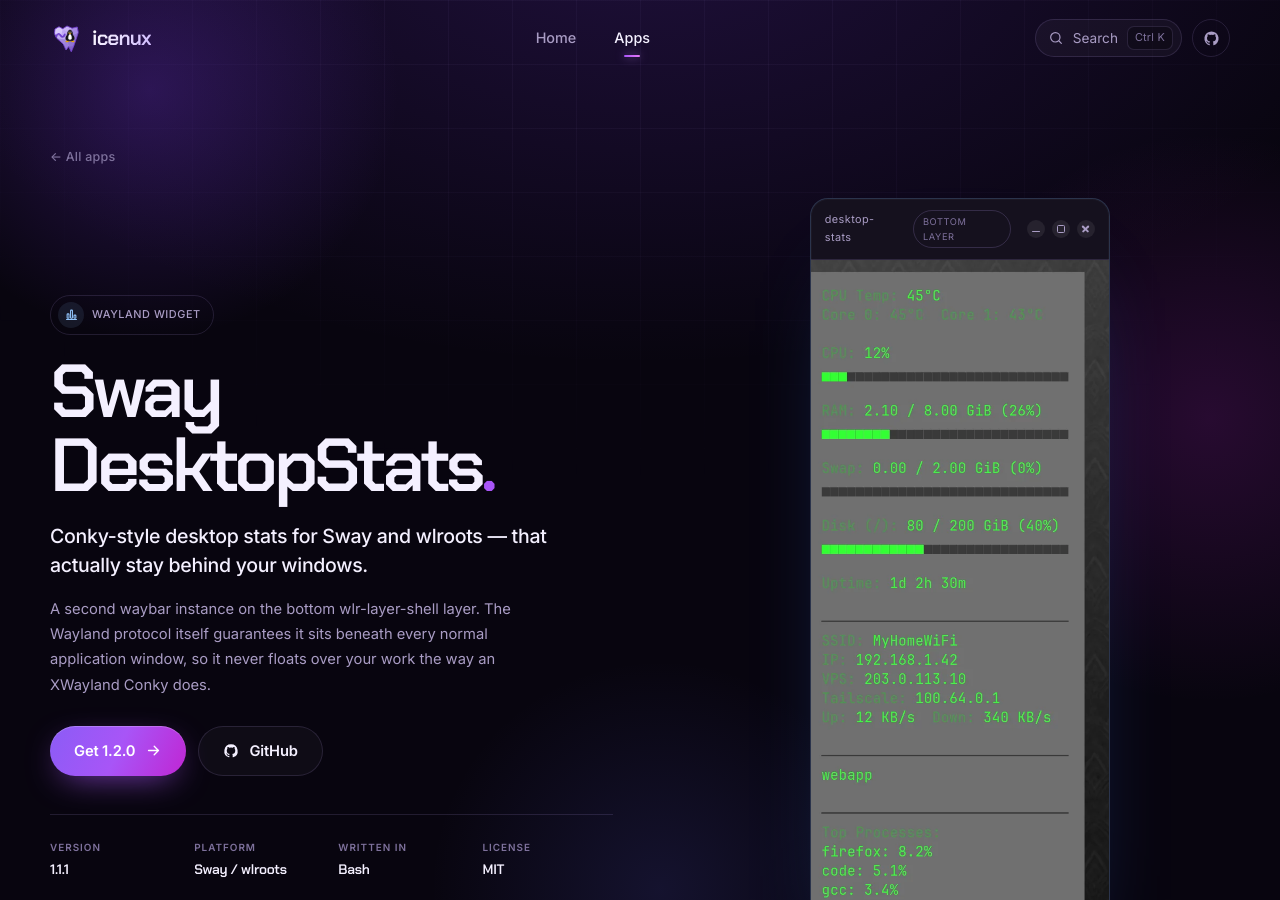
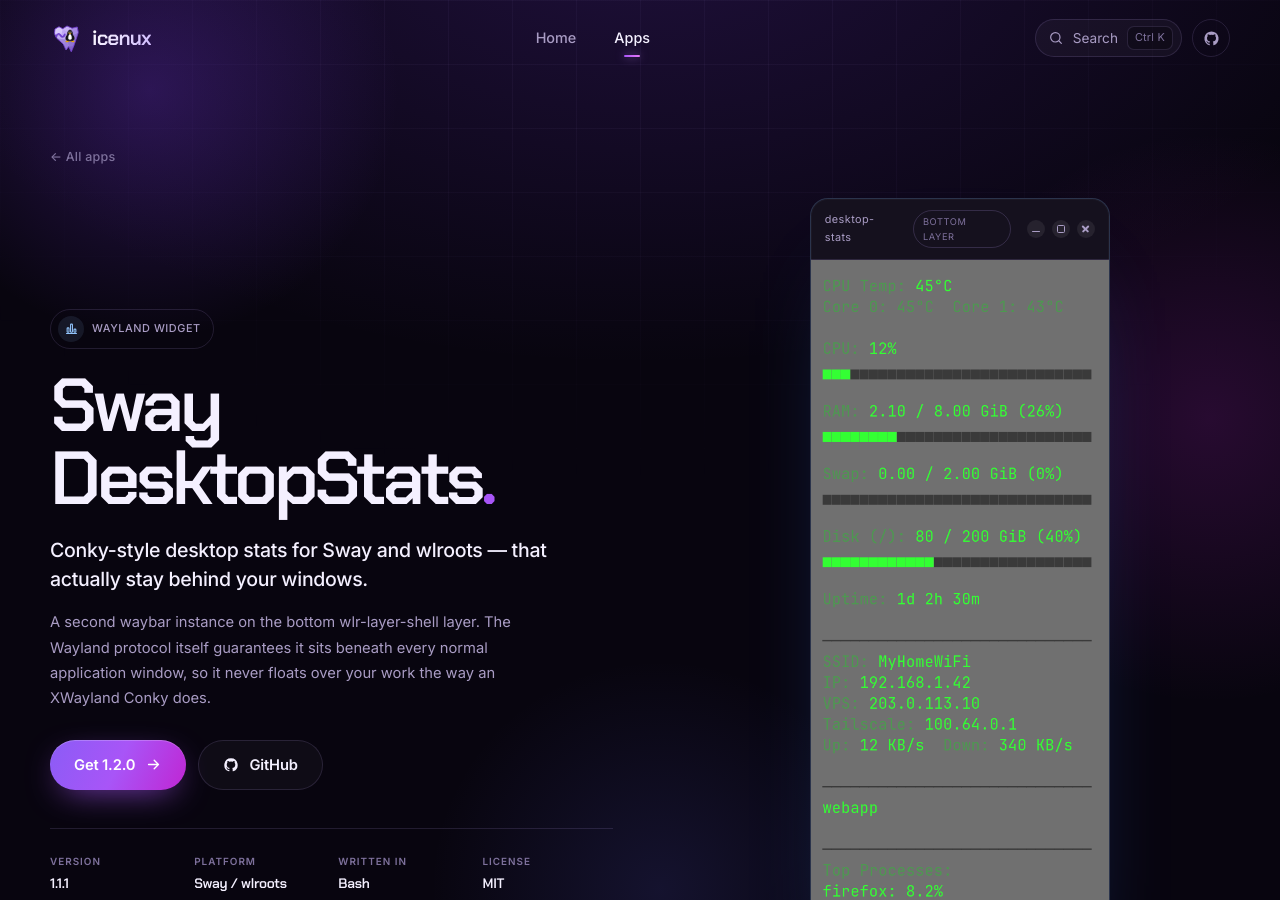
Before and after one commit to Icenux/icenux.github.io, a Jekyll site: the page built from apps/sway-desktop-stats.html, in a window 1280 px wide and 900 px high. Built offline with Jekyll 4.4.1, drawn with Linux system fonts in a browser that asks for light colours.

Commit message:
fix(web): screenshot sway-desktop-stats jen s widgetem, bez plochy
Obrázek widgetu a karta ořezané na samotný panel (dřív byla kolem vidět tapeta); rozměry v HTML a apps.yml upraveny.

Co-Authored-By: Claude Sonnet 5.5 <noreply@anthropic.com>

```diff
--- a/_data/apps.yml
+++ b/_data/apps.yml
@@ -69,8 +69,8 @@
   preview:
     src: "assets/apps/sway-desktop-stats/card.webp"
     alt: "Sway Desktop Stats panel"
-    width: 560
-    height: 315
+    width: 514
+    height: 289
     portrait: false
 
 - slug: "ccc"
--- a/apps/sway-desktop-stats.html
+++ b/apps/sway-desktop-stats.html
@@ -35,7 +35,7 @@ next: [live-m, repo-doctor]
                 <span class="shot-frame__title">desktop-stats</span>
                 <span class="shot-frame__badge">bottom layer</span>
               </div>
-              <img src="/assets/apps/sway-desktop-stats/widget.webp" alt="Sway Desktop Stats panel showing CPU temperature, memory, disk, battery, network and Docker information" width="560" height="1260">
+              <img src="/assets/apps/sway-desktop-stats/widget.webp" alt="Sway Desktop Stats panel showing CPU temperature, memory, disk, battery, network and Docker information" width="514" height="1204">
             </div>
             <figcaption>One panel, every signal: thermals, load, battery, network, Docker and top processes.</figcaption>
           </figure>
@@ -126,7 +126,7 @@ next: [live-m, repo-doctor]
         </div>
         <div class="shots shots--single shots--sway">
                     <figure class="shot shot--portrait reveal">
-            <img src="/assets/apps/sway-desktop-stats/widget.webp" alt="Full Sway Desktop Stats waybar panel with temperatures, usage bars, network, Docker and top processes" width="560" height="1260" loading="lazy">
+            <img src="/assets/apps/sway-desktop-stats/widget.webp" alt="Full Sway Desktop Stats waybar panel with temperatures, usage bars, network, Docker and top processes" width="514" height="1204" loading="lazy">
             <figcaption>CPU, memory, disk, battery, network, Docker and top processes in one panel.</figcaption>
           </figure>
         </div>
```
Also changed, not shown: assets/apps/sway-desktop-stats/card.webp, assets/apps/sway-desktop-stats/widget.webp.
